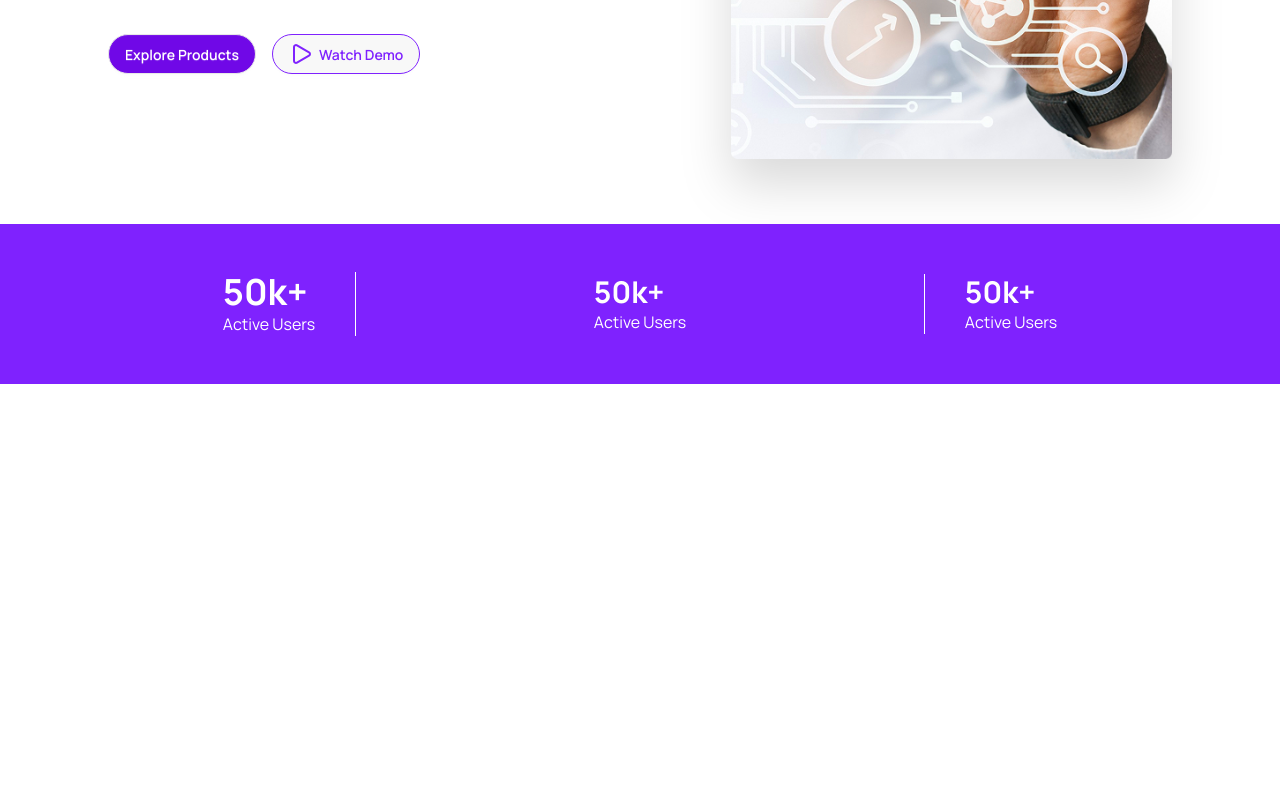
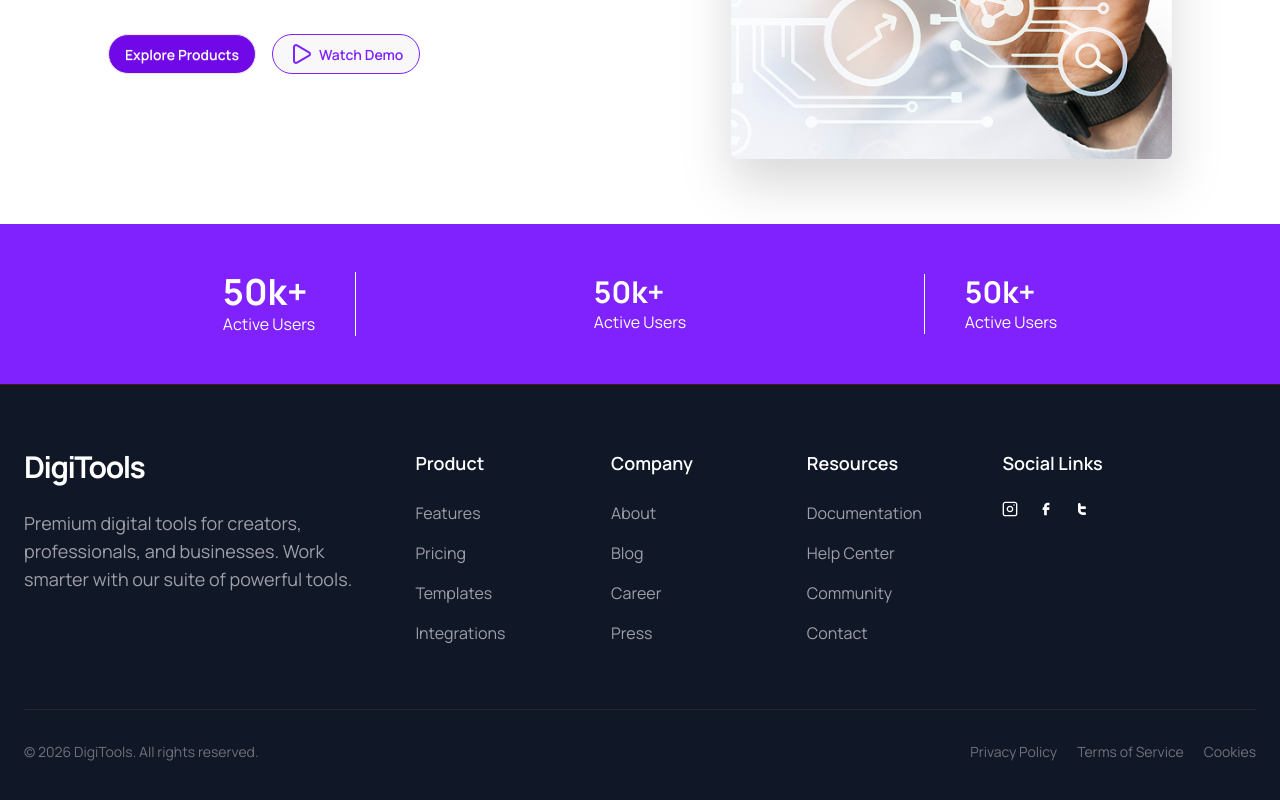
Before and after one commit to Mahadi176/Digitool-Platform, a React (Vite) app: page / in a window 1280 px wide. Shown: the part 522-1322 px from the top of the page. Before the commit the page ends 906 px from the top, so only its background shows below. Built offline with nearby package versions, Linux system fonts and the light colour scheme.

Commit message:
footer added

```diff
--- a/package.json
+++ b/package.json
@@ -14,6 +14,7 @@
     "lucide-react": "^1.3.0",
     "react": "^19.2.4",
     "react-dom": "^19.2.4",
+    "react-icons": "^5.6.0",
     "tailwindcss": "^4.2.2"
   },
   "devDependencies": {
--- a/src/App.jsx
+++ b/src/App.jsx
@@ -2,6 +2,7 @@
 import Navbar from './Components/Navbar'
 import Banner from './Components/Banner'
 import Banner2 from './Components/Banner2'
+import Footer from './Components/Footer'
 
 function App() {
 
@@ -10,6 +11,7 @@
       <Navbar/>
       <Banner/>
       <Banner2/>
+      <Footer/>
     </>
   )
 }
--- /dev/null
+++ b/src/Components/Footer.jsx
@@ -0,0 +1,133 @@
+import React from 'react';
+import { CgInstagram,CgFacebook,CgTwitter } from 'react-icons/cg';
+
+const Footer = () => {
+  return (
+    <footer className="bg-[#101727] border-t border-red-900/50 pt-16 pb-10">
+      <div className="max-w-7xl mx-auto px-6">
+        <div className="grid grid-cols-1 md:grid-cols-13 gap-10">
+          {/* Logo & Description */}
+          <div className="md:col-span-4">
+            <div className="flex items-center gap-3 mb-6">
+              <h2 className="text-3xl font-bold tracking-tighter text-white">
+                DigiTools
+              </h2>
+            </div>
+
+            <p className="text-zinc-400 text-lg max-w-md">
+             Premium digital tools for creators, professionals, and businesses. Work smarter with our suite of powerful tools.
+            </p>
+          </div>
+
+          {/* Quick Links */}
+          <div className="md:col-span-2">
+            <h3 className="text-white font-semibold mb-6 text-lg">Product</h3>
+            <ul className="space-y-4 text-zinc-400">
+              <li>
+                <a href="#" className="hover:text-white transition">
+                  Features
+                </a>
+              </li>
+              <li>
+                <a href="#" className="hover:text-white transition">
+                  Pricing
+                </a>
+              </li>
+              <li>
+                <a href="#" className="hover:text-white transition">
+                  Templates
+                </a>
+              </li>
+              <li>
+                <a href="#" className="hover:text-white transition">
+                  Integrations
+                </a>
+              </li>
+            </ul>
+          </div>
+
+          <div className="md:col-span-2">
+            <h3 className="text-white font-semibold mb-6 text-lg">Company</h3>
+            <ul className="space-y-4 text-zinc-400">
+              <li>
+                <a href="#" className="hover:text-white transition">
+                  About
+                </a>
+              </li>
+              <li>
+                <a href="#" className="hover:text-white transition">
+                  Blog
+                </a>
+              </li>
+              <li>
+                <a href="#" className="hover:text-white transition">
+                  Career
+                </a>
+              </li>
+              <li>
+                <a href="#" className="hover:text-white transition">
+                  Press
+                </a>
+              </li>
+            </ul>
+          </div>
+
+          <div className="md:col-span-2">
+            <h3 className="text-white font-semibold mb-6 text-lg">Resources</h3>
+            <ul className="space-y-4 text-zinc-400">
+              <li>
+                <a href="#" className="hover:text-white transition">
+                  Documentation
+                </a>
+              </li>
+              <li>
+                <a href="#" className="hover:text-white transition">
+                  Help Center
+                </a>
+              </li>
+              <li>
+                <a href="#" className="hover:text-white transition">
+                  Community
+                </a>
+              </li>
+              <li>
+                <a href="#" className="hover:text-white transition">
+                  Contact
+                </a>
+              </li>
+            </ul>
+          </div>
+          <div className='md:col-span-2'>
+            <h3 className="text-white font-semibold mb-6 text-lg">Social Links</h3>
+            <div className='flex justify-left gap-5 '>
+                <div className='text-white'><CgInstagram /></div>
+                <div className='text-white'><CgFacebook /></div>
+                <div className='text-white'><CgTwitter /></div>
+            </div>
+          </div>
+        </div>
+
+        {/* Bottom Bar */}
+        <div className="mt-16 pt-8 border-t border-zinc-800 flex flex-col md:flex-row items-center justify-between gap-4 text-sm text-zinc-500">
+          <div>© {new Date().getFullYear()} DigiTools. All rights reserved.</div>
+
+          <div className="flex gap-6">
+            <ul className='flex gap-5'>
+                <li>
+                    <a>Privacy Policy</a>
+                </li>
+                <li>
+                    <a>Terms of Service</a>
+                </li>
+                <li>
+                    <a>Cookies</a>
+                </li>
+            </ul>
+          </div>
+        </div>
+      </div>
+    </footer>
+  );
+};
+
+export default Footer;
```
Also changed, not shown: 1 other file (tests, documents, lock files or other folders).
